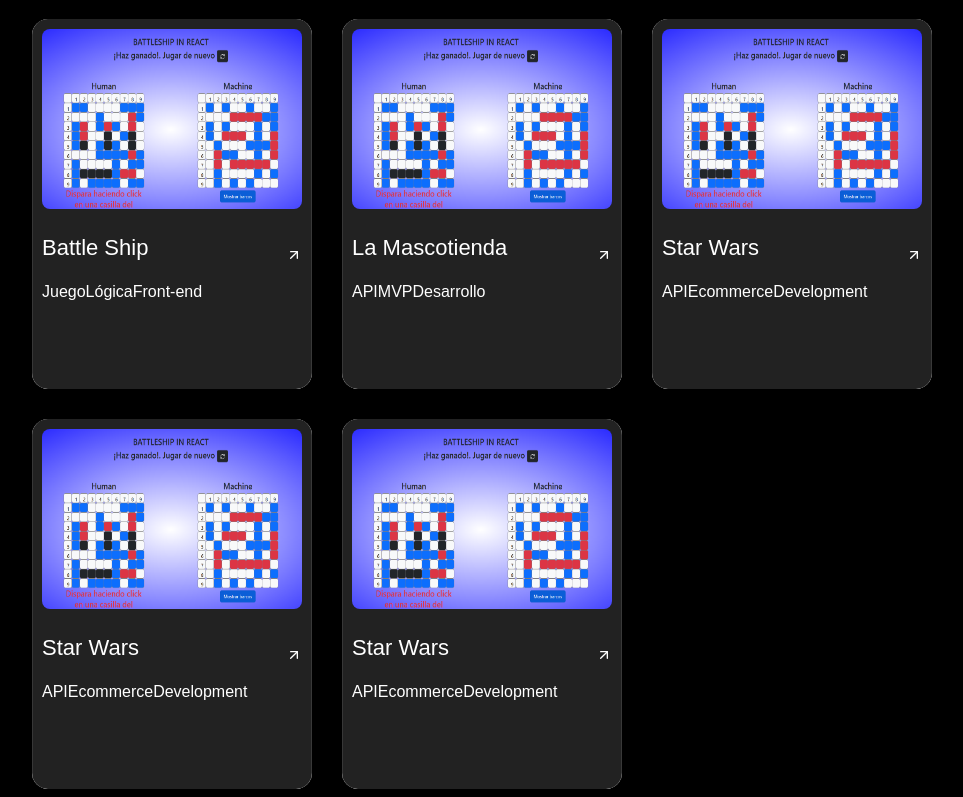
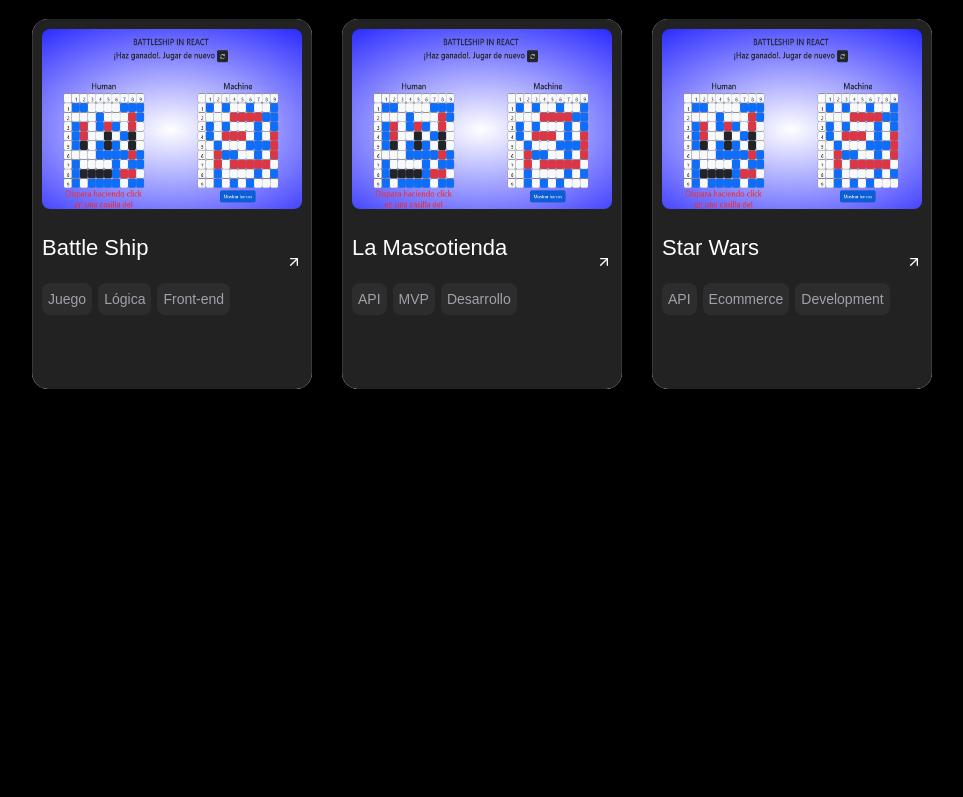
Before and after one commit to blancojohn/Portafolio-web, a React (Vite) app: page / in a window 1280 px wide. Shown: the part 714-1511 px from the top of the page, without its empty margins (154-1117 px from the left). After the commit the page ends 1111 px from the top, so only its background shows below. Built offline with nearby package versions, Linux system fonts and the light colour scheme.

Commit message:
Anexo de selectores de clases al componente ProjectCard para disposición de las característica de los proyectos

```diff
--- a/src/components/Project.jsx
+++ b/src/components/Project.jsx
@@ -25,18 +25,7 @@ const Projects = () => {
             tags: ['API', 'Ecommerce', 'Development'],
             projectLink: 'https://github.com/blancojohn/Ecommerce-StarWars-reading-list'
         },
-        {
-            imgSrc: '/images/Battlelship.png',
-            title: 'Star Wars',
-            tags: ['API', 'Ecommerce', 'Development'],
-            projectLink: 'https://github.com/blancojohn/Ecommerce-StarWars-reading-list'
-        },
-        {
-            imgSrc: '/images/Battlelship.png',
-            title: 'Star Wars',
-            tags: ['API', 'Ecommerce', 'Development'],
-            projectLink: 'https://github.com/blancojohn/Ecommerce-StarWars-reading-list'
-        },
+
     ]
 
     const projects=  data.map(({imgSrc, title, tags, projectLink},
--- a/src/components/ProjectCard.jsx
+++ b/src/components/ProjectCard.jsx
@@ -11,7 +11,7 @@ const ProjectCard = ({
     const data = tags.map((label, key) => (
         <span
             key={key}
-            className=""
+            className="ProjectCard-div-data"
         >
             {label}
         </span>
@@ -34,7 +34,7 @@ const ProjectCard = ({
                         {title}
                     </h3>
 
-                    <div className="">
+                    <div className="ProjectCard-div-box-data">
                         {data}
                     </div>
                 </div>
--- a/src/index.css
+++ b/src/index.css
@@ -574,3 +574,23 @@ body {
   font-weight: normal;
   font-size: 22px;
 }
+
+.ProjectCard-div-box-data {
+  display: flex;
+  flex-wrap: wrap;
+  align-items: center;
+  gap: 6px;
+}
+
+.ProjectCard-div-data {
+  display: inline-grid;
+  align-items: center;
+  height: 32px;
+  padding-inline: 6px;
+  gap: 2px;
+  border-radius: 8px;
+  background-color: #FAFAFA0D;
+  font-size: 0.875rem;
+  line-height: 1.25rem;
+  color: #a1a1aa;
+}
```
